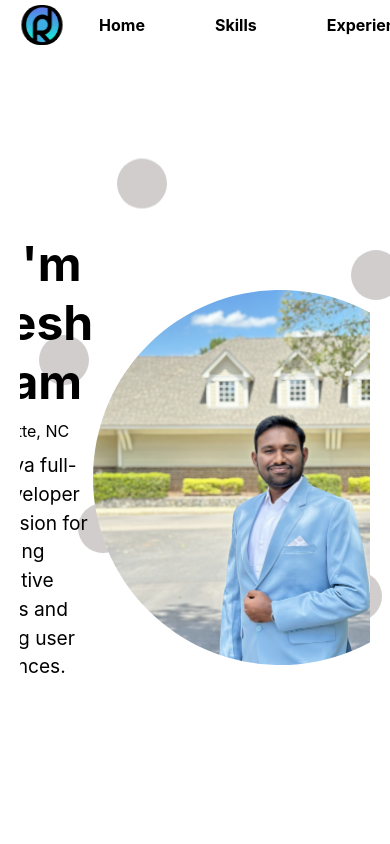
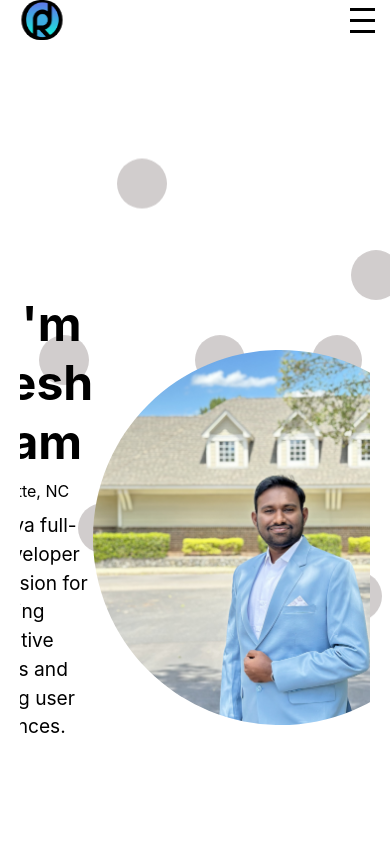
Before and after one commit to ChandraNagaRakeshDulam/Rakesh, a React (Create React App) app: page / in a window 390 px wide. Shown: the top 844 px of the page. Built offline with nearby package versions, Linux system fonts and the light colour scheme.

Commit message:
Hamburger menu added

```diff
--- a/src/App.css
+++ b/src/App.css
@@ -63,7 +63,7 @@ code {
 .darkmode-container {
   display: flex;
   align-items: center;
-  margin-top: 40px;
+  padding-right: 15px;
   justify-content: center;
 }
 
@@ -193,8 +193,43 @@ code {
   fill: #ffcc33;
 }
 
+.content {
+  padding-top: 60px;
+}
 
+.hamburger {
+  display: none;
+  flex-direction: column;
+  cursor: pointer;
+}
 
-.content {
-  padding-top: 30px;
+.hamburger div {
+  width: 25px;
+  height: 3px;
+  background-color: var(--text-color);
+  margin: 4px 0;
+  transition: 0.4s;
 }
+
+@media (max-width: 768px) {
+  .navbar ul {
+    flex-direction: column;
+    position: absolute;
+    top: 60px;
+    left: -100%;
+    background-color: var(--navbar-bg-color);
+    width: 100%;
+    height: calc(100vh - 60px);
+    transition: left 0.3s ease;
+  }
+  .navbar ul li {
+    margin: 15px 0;
+  }
+  .navbar ul.show {
+    left: 0;
+  }
+  .hamburger {
+    display: flex;
+    padding-right: 35px;
+  }
+}
--- a/src/App.js
+++ b/src/App.js
@@ -12,6 +12,7 @@ import logo from './RD.png';
 
 function App() {
   const [darkMode, setDarkMode] = useState(false);
+  const [menuOpen, setMenuOpen] = useState(false);
 
   useEffect(() => {
     if (darkMode) {
@@ -21,25 +22,34 @@ function App() {
     }
   }, [darkMode]);
 
+  const toggleMenu = () => {
+    setMenuOpen(!menuOpen);
+  };
+
   return (
     <Router>
       <div className="App">
         <nav className="navbar">
           <img src={logo} alt="Logo" className="logo" />
-          <ul>
-            <li><Link to="home" smooth={true} duration={500}>Home</Link></li>
-            <li><Link to="skills" smooth={true} duration={500}>Skills</Link></li>
-            <li><Link to="experience" smooth={true} duration={500}>Experience</Link></li>
-            <li><Link to="projects" smooth={true} duration={500}>Projects</Link></li>
-            <li><Link to="education" smooth={true} duration={500}>Education</Link></li>
+          <div className="hamburger" onClick={toggleMenu}>
+            <div></div>
+            <div></div>
+            <div></div>
+          </div>
+          <ul className={menuOpen ? 'show' : ''}>
+            <li><Link to="home" smooth={true} duration={500} onClick={toggleMenu}>Home</Link></li>
+            <li><Link to="skills" smooth={true} duration={500} onClick={toggleMenu}>Skills</Link></li>
+            <li><Link to="experience" smooth={true} duration={500} onClick={toggleMenu}>Experience</Link></li>
+            <li><Link to="projects" smooth={true} duration={500} onClick={toggleMenu}>Projects</Link></li>
+            <li><Link to="education" smooth={true} duration={500} onClick={toggleMenu}>Education</Link></li>
             <li className="dropdown">
               <span>Resume</span>
               <div className="dropdown-content">
-                <a href="/Resume_Rakesh.pdf" target="_blank" rel="noopener noreferrer">View</a>
-                <a href="/Resume_Rakesh.pdf" download>Download</a>
+                <a href="/Resume_Rakesh.pdf" target="_blank" rel="noopener noreferrer" onClick={toggleMenu}>View</a>
+                <a href="/Resume_Rakesh.pdf" download onClick={toggleMenu}>Download</a>
               </div>
             </li>
-            <li><Link to="connect" smooth={true} duration={500}>Connect</Link></li>
+            <li><Link to="connect" smooth={true} duration={500} onClick={toggleMenu}>Let's Connect</Link></li>
             <li className="darkmode-container">
               <input
                 type="checkbox"
--- a/src/components/Home.css
+++ b/src/components/Home.css
@@ -18,7 +18,7 @@
 }
 
 body.dark-mode {
-  --bg-color: #121212;
+  --bg-color: #2c2525;
   --text-color: #ffffff;
   --card-bg-color: #1e1e1e;
   --bubble-color: #2c2b2b;
```
